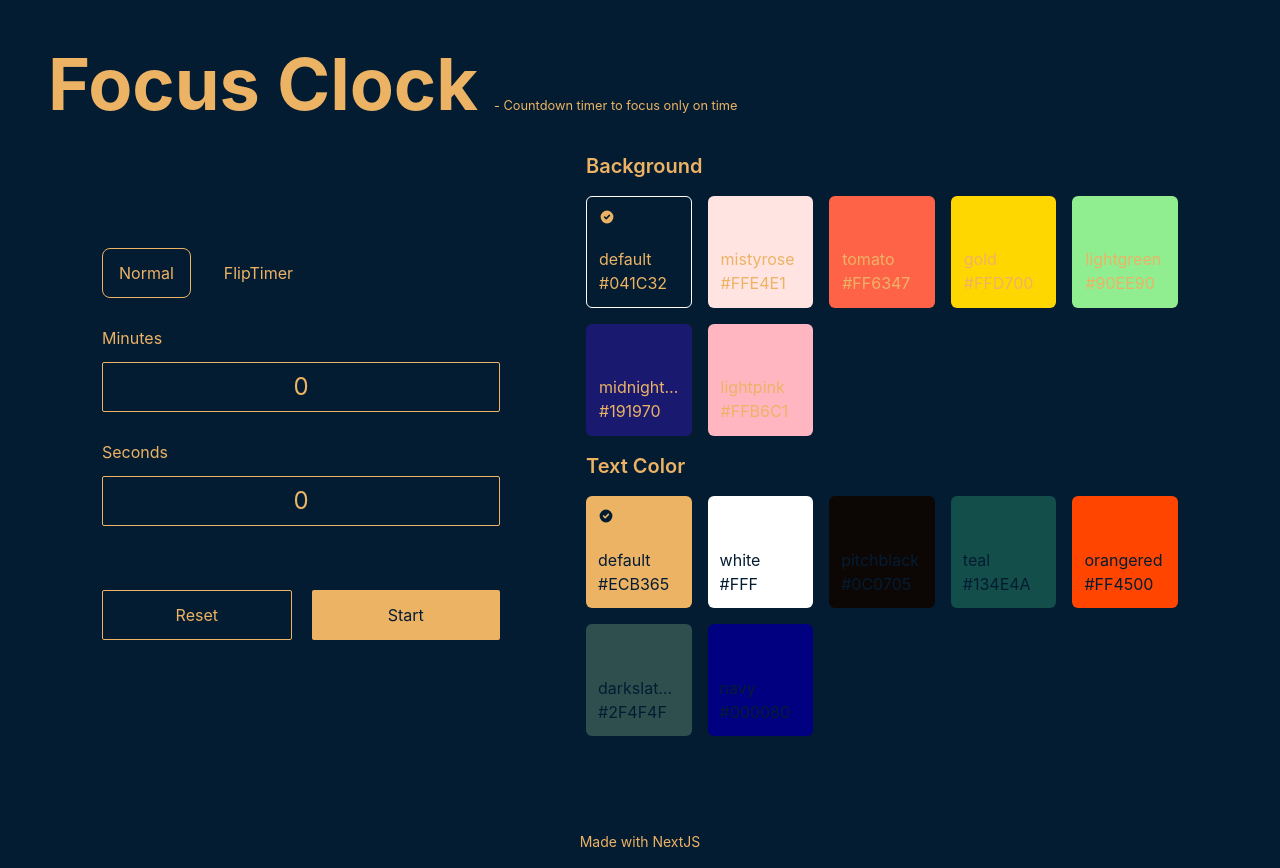
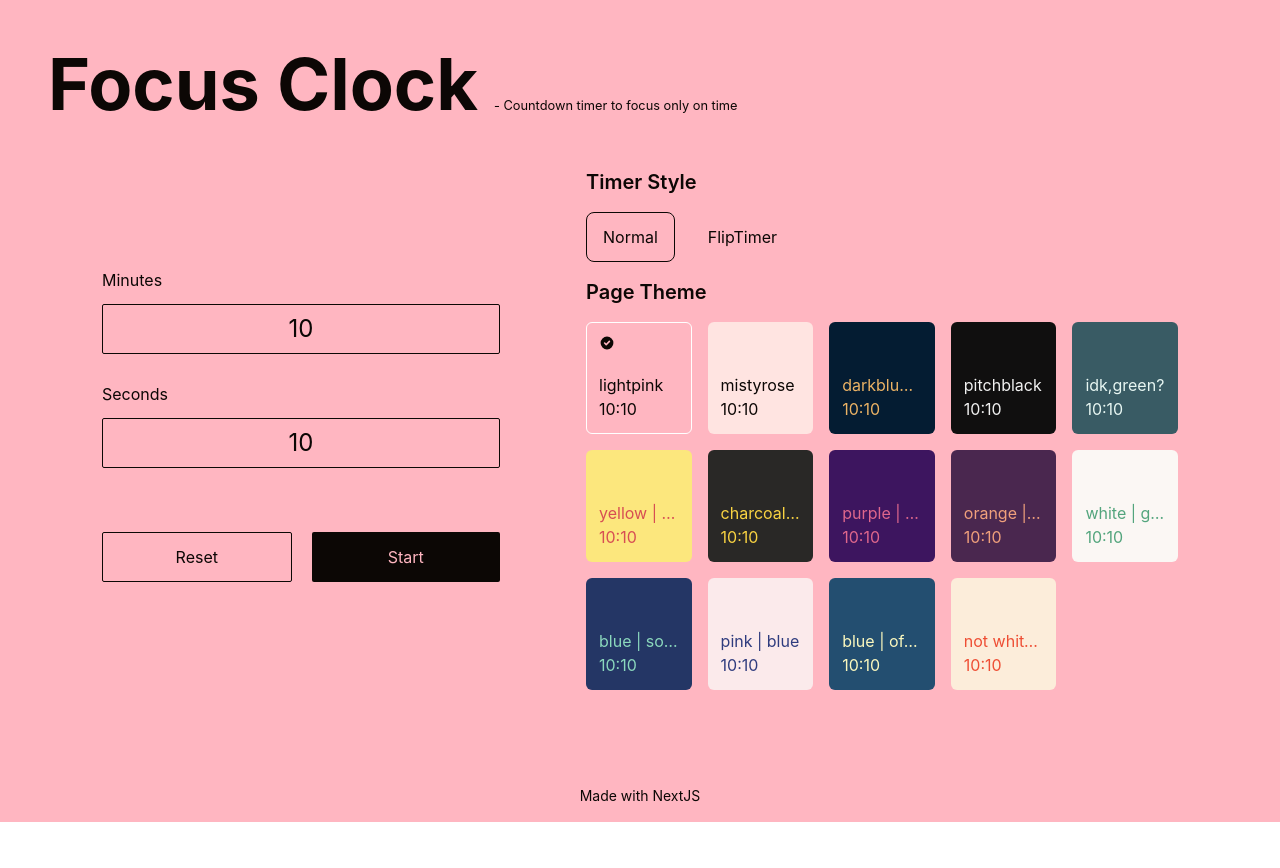
Before and after one commit to abhndv/focus-clock, a Next.js app: page / in a window 1280 px wide. After the commit the page ends 822 px from the top, so only its background shows below. Built offline with nearby package versions, Linux system fonts and the light colour scheme.

Commit message:
- Modified Page Theme combination - Moved Timer type to right side

```diff
--- a/src/colors.js
+++ b/src/colors.js
@@ -1,143 +1,74 @@
-const bgColors = {
-  default: "#041C32",
-  mistyrose: "#FFE4E1",
-  tomato: "#FF6347",
+const palette = [
+  {
+    name: "lightpink",
+    color1: "#FFB6C1",
+    color2: "#0C0705",
+  },
+  {
+    name: "mistyrose",
+    color1: "#FFE4E1",
+    color2: "#0C0705",
+  },
+  {
+    name: "darkblue | gold",
+    color1: "#041C32",
+    color2: "#ECB365",
+  },
+  {
+    name: "pitchblack",
+    color1: "#100F0F",
+    color2: "#F1F1F1",
+  },
+  {
+    name: "idk,green?",
+    color1: "#395B64",
+    color2: "#E7F6F2",
+  },
+  {
+    name: "yellow | red",
+    color1: "#FCE77D",
+    color2: "#d74e53",
+  },
+  {
+    name: "charcoal | yellow",
+    color1: "#292826",
+    color2: "#F9D342",
+  },
+  {
+    name: "purple | pink",
+    color1: "#3D155F",
+    color2: "#DF678C",
+  },
+  {
+    name: "orange | purple",
+    color2: "#F0A07C",
+    color1: "#4A274F",
+  },
+  {
+    name: "white | green",
+    color1: "#FBF7F4",
+    color2: "#53A57D",
+  },
+  {
+    name: "blue | some other blue",
+    color1: "#243665",
+    color2: "#8BD8BD",
+  },
+  {
+    name: "pink | blue",
+    color1: "#FBEAEB",
+    color2: "#2F3C7E",
+  },
+  {
+    name: "blue | off white",
+    color1: "#234E70",
+    color2: "#FBF8BE",
+  },
+  {
+    name: "not white | red",
+    color1: "#FCEDDA",
+    color2: "#EE4E34",
+  },
+];
 
-  // white: "#FFFFFF",
-  // whitesmoke: "#F5F5F5",
-  // gainsboro: "#DCDCDC",
-  // lightgrey: "#D3D3D3",
-  // silver: "#C0C0C0",
-  // darkgrey: "#A9A9A9",
-  // grey: "#808080",
-  // dimgrey: "#696969",
-  // black: "#000000",
-  // lightcoral: "#F08080",
-  // salmon: "#FA8072",
-  // rosybrown: "#BC8F8F",
-  // indianred: "#CD5C5C",
-  // red: "#FF0000",
-  // firebrick: "#B22222",
-  // brown: "#A52A2A",
-  // darkred: "#8B0000",
-  // maroon: "#800000",
-  // seashell: "#FFF5EE",
-  // peachpuff: "#FFDAB9",
-  // lightsalmon: "#FFA07A",
-  // darksalmon: "#E9967A",
-  // sandybrown: "#F4A460",
-  // coral: "#FF7F50",
-  // peru: "#CD853F",
-  // orangered: "#FF4500",
-  // chocolate: "#D2691E",
-  // sienna: "#A0522D",
-  // saddlebrown: "#8B4513",
-  // snow: "#FFFAFA",
-  // floralwhite: "#FFFAF0",
-  // oldlace: "#FDF5E6",
-  // linen: "#FAF0E6",
-  // papayawhip: "#FFEFD5",
-  // antiquewhite: "#FAEBD7",
-  // blanchedalmond: "#FFEBCD",
-  // bisque: "#FFE4C4",
-  // moccasin: "#FFE4B5",
-  // navajowhite: "#FFDEAD",
-  // wheat: "#F5DEB3",
-  // burlywood: "#DEB887",
-  // tan: "#D2B48C",
-  // darkorange: "#FF8C00",
-  // orange: "#FFA500",
-  // goldenrod: "#DAA520",
-  // darkgoldenrod: "#B8860B",
-  // cornsilk: "#FFF8DC",
-  // lemonchiffon: "#FFFACD",
-  // palegoldenrod: "#EEE8AA",
-  // khaki: "#F0E68C",
-  // darkkhaki: "#BDB76B",
-  gold: "#FFD700",
-  // ivory: "#FFFFF0",
-  // lightyellow: "#FFFFE0",
-  // beige: "#F5F5DC",
-  // lightgoldenrodyellow: "#FAFAD2",
-  // yellow: "#FFFF00",
-  // olive: "#808000",
-  // greenyellow: "#ADFF2F",
-  // yellowgreen: "#9ACD32",
-  // olivedrab: "#6B8E23",
-  // darkolivegreen: "#556B2F",
-  // chartreuse: "#7FFF00",
-  // lawngreen: "#7CFC00",
-  // honeydew: "#F0FFF0",
-  // palegreen: "#98FB98",
-  lightgreen: "#90EE90",
-  // darkseagreen: "#8FBC8F",
-  // lime: "#00FF00",
-  // limegreen: "#32CD32",
-  // forestgreen: "#228B22",
-  // green: "#008000",
-  // darkgreen: "#006400",
-  // springgreen: "#00FF7F",
-  // mediumseagreen: "#3CB371",
-  // seagreen: "#2E8B57",
-  // mintcream: "#F5FFFA",
-  // aquamarine: "#7FFFD4",
-  // mediumaquamarine: "#66CDAA",
-  // mediumspringgreen: "#00FA9A",
-  // turquoise: "#40E0D0",
-  // mediumturquoise: "#48D1CC",
-  // lightseagreen: "#20B2AA",
-  // azure: "#F0FFFF",
-  // lightcyan: "#E0FFFF",
-  // paleturquoise: "#AFEEEE",
-  // powderblue: "#B0E0E6",
-  // lightblue: "#ADD8E6",
-  // cyan: "#00FFFF",
-  // cadetblue: "#5F9EA0",
-  // darkturquoise: "#00CED1",
-  // darkcyan: "#008B8B",
-  // teal: "#008080",
-  // darkslategrey: "#2F4F4F",
-  // aliceblue: "#F0F8FF",
-  // lightskyblue: "#87CEFA",
-  // skyblue: "#87CEEB",
-  // dodgerblue: "#1E90FF",
-  // deepskyblue: "#00BFFF",
-  // steelblue: "#4682B4",
-  // lightsteelblue: "#B0C4DE",
-  // cornflowerblue: "#6495ED",
-  // royalblue: "#4169E1",
-  // lightslategrey: "#778899",
-  // slategrey: "#708090",
-  // lavender: "#E6E6FA",
-  // mediumslateblue: "#7B68EE",
-  // slateblue: "#6A5ACD",
-  // blue: "#0000FF",
-  // mediumblue: "#0000CD",
-  // darkslateblue: "#483D8B",
-  // darkblue: "#00008B",
-  midnightblue: "#191970",
-  // navy: "#000080",
-  // mediumpurple: "#9370DB",
-  // ghostwhite: "#F8F8FF",
-  // blueviolet: "#8A2BE2",
-  // darkorchid: "#9932CC",
-  // darkviolet: "#9400D3",
-  // indigo: "#4B0082",
-  // mediumorchid: "#BA55D3",
-  // thistle: "#D8BFD8",
-  // plum: "#DDA0DD",
-  // violet: "#EE82EE",
-  lightpink: "#FFB6C1",
-};
-
-const textColors = {
-  default: "#ECB365",
-  white: "#FFF",
-  pitchblack: "#0C0705",
-  teal: "#134E4A",
-  orangered: "#FF4500",
-  darkslategrey: "#2F4F4F",
-  navy: "#000080",
-};
-
-module.exports = { bgColors, textColors };
+module.exports = { palette };
--- a/src/components/theme.js
+++ b/src/components/theme.js
@@ -1,52 +1,79 @@
-import { bgColors, textColors } from "../colors";
+import { palette } from "../colors";
 import { HiCheckCircle } from "react-icons/hi";
 import { useSelector, useDispatch } from "react-redux";
 import { setBackground, setTextColor } from "../store/themeSlice";
+import { setFlipTimer } from "../store/timerSlice";
 
 function Theme() {
   const dispatch = useDispatch();
   const background = useSelector((state) => state.theme.background);
   const textColor = useSelector((state) => state.theme.textColor);
+  const isFlipTimer = useSelector((state) => state.timer.isFlipTimer);
+
+  const min = useSelector((state) => state.timer.minutes);
+  const sec = useSelector((state) => state.timer.seconds);
+
+  const displayTime = () => {
+    const time = min * 60 + parseInt(sec || 0);
+    const m = parseInt(time / 60)
+      .toString()
+      .padStart(2, 0);
+    const s = parseInt(time % 60)
+      .toString()
+      .padStart(2, 0);
+    return m + ":" + s;
+  };
+
+  const selectTheme = (bg, text) => {
+    dispatch(setBackground(bg));
+    dispatch(setTextColor(text));
+  };
 
   return (
     <article className="themes w-full lg:w-3/4 xl:w-1/2">
-      <h2 className="font-semibold text-xl mb-4" style={{ color: textColor }}>
-        Background
+      <h2 className="font-semibold text-xl my-4" style={{ color: textColor }}>
+        Timer Style
       </h2>
       <div className="grid grid-cols-4 md:grid-cols-5 gap-3 md:gap-4 overflow-x-auto flex-wrap max-h-120">
-        {Object.entries(bgColors).map(([key, value]) => (
+        <div className="flex gap-4">
+          <button
+            className="inline-block py-3 px-4 rounded-lg border"
+            onClick={() => {
+              dispatch(setFlipTimer(false));
+            }}
+            style={{ color: textColor, borderColor: isFlipTimer ? "transparent" : textColor }}
+          >
+            Normal
+          </button>
+          <button
+            className="inline-block py-3 px-4 rounded-lg border"
+            onClick={() => {
+              dispatch(setFlipTimer(true));
+            }}
+            style={{ color: textColor, borderColor: isFlipTimer ? textColor : "transparent" }}
+          >
+            FlipTimer
+          </button>
+        </div>
+      </div>
+      <h2 className="font-semibold text-xl my-4" style={{ color: textColor }}>
+        Page Theme
+      </h2>
+      <div className="grid grid-cols-3 sm:grid-cols-4 md:grid-cols-5 gap-3 md:gap-4 overflow-x-auto flex-wrap max-h-120">
+        {palette.map((obj, index) => (
           <div
             className={[
               `themes__card h-24 md:h-28 p-3 rounded-md flex flex-col justify-between border cursor-pointer transition-all duration-200 `,
-              value == background ? "border-white" : "border-transparent",
+              obj.color1 == background ? "border-white" : "border-transparent",
             ].join(" ")}
-            key={key}
-            style={{ backgroundColor: value, color: textColor }}
-            onClick={() => dispatch(setBackground(value))}
+            key={index}
+            style={{ backgroundColor: obj.color1, color: obj.color2 }}
+            onClick={() => selectTheme(obj.color1, obj.color2)}
           >
-            {value == background ? <HiCheckCircle /> : <span></span>}
+            {obj.color1 == background ? <HiCheckCircle /> : <span></span>}
             <p>
-              <span className="text-ellipsis whitespace-pre w-full overflow-hidden block">{key}</span>
-              <span className="text-ellipsis whitespace-pre w-full overflow-hidden block">{value}</span>
-            </p>
-          </div>
-        ))}
-      </div>
-      <h2 className="font-semibold text-xl my-4" style={{ color: textColor }}>
-        Text Color
-      </h2>
-      <div className="grid grid-cols-4 md:grid-cols-5 gap-3 md:gap-4 overflow-x-auto flex-wrap max-h-120">
-        {Object.entries(textColors).map(([key, value]) => (
-          <div
-            className="themes__card h-24 md:h-28 p-3 rounded-md flex flex-col justify-between cursor-pointer transition-all duration-200 hover:shadow-md hover:shadow-slate-500"
-            key={key}
-            style={{ backgroundColor: value, color: background }}
-            onClick={() => dispatch(setTextColor(value))}
-          >
-            {value == textColor ? <HiCheckCircle /> : <span></span>}
-            <p>
-              <span className="text-ellipsis whitespace-pre w-full overflow-hidden block">{key}</span>
-              <span className="text-ellipsis whitespace-pre w-full overflow-hidden block">{value}</span>
+              <span className="text-ellipsis whitespace-pre w-full overflow-hidden block">{obj.name}</span>
+              <span className="text-ellipsis whitespace-pre w-full overflow-hidden block">{displayTime()}</span>
             </p>
           </div>
         ))}
--- a/src/components/timerForm.js
+++ b/src/components/timerForm.js
@@ -1,12 +1,11 @@
 import { useSelector, useDispatch } from "react-redux";
-import { setMinutes, setSeconds, startTimer, setFlipTimer, resetTimer } from "../store/timerSlice";
+import { setMinutes, setSeconds, startTimer, resetTimer } from "../store/timerSlice";
 
 function TimerForm() {
   const dispatch = useDispatch();
 
   const min = useSelector((state) => state.timer.minutes);
   const sec = useSelector((state) => state.timer.seconds);
-  const isFlipTimer = useSelector((state) => state.timer.isFlipTimer);
   const background = useSelector((state) => state.theme.background);
   const textColor = useSelector((state) => state.theme.textColor);
 
@@ -21,26 +20,6 @@ function TimerForm() {
 
   return (
     <div className="w-full lg:w-1/4 flex lg:flex-col gap-3 md:gap-5 justify-between min-w-fit">
-      <div className="flex gap-4">
-        <button
-          className="inline-block py-3 px-4 rounded-lg border"
-          onClick={() => {
-            dispatch(setFlipTimer(false));
-          }}
-          style={{ color: textColor, borderColor: isFlipTimer ? "transparent" : textColor }}
-        >
-          Normal
-        </button>
-        <button
-          className="inline-block py-3 px-4 rounded-lg border"
-          onClick={() => {
-            dispatch(setFlipTimer(true));
-          }}
-          style={{ color: textColor, borderColor: isFlipTimer ? textColor : "transparent" }}
-        >
-          FlipTimer
-        </button>
-      </div>
       <div className="flex flex-col mt-2">
         <label className="block mb-3" style={{ color: textColor }}>
           Minutes
@@ -71,7 +50,7 @@ function TimerForm() {
           style={{ borderColor: textColor, color: textColor }}
         />
       </div>
-      <div className="flex flex-row-reverse gap-3 md:gap-5 mt-6 w-full">
+      <div className="flex flex-row-reverse gap-3 md:gap-5 mt-6 w-full lg:w-64 xl:w-full">
         <button
           className="block px-3 py-3 text-center min-w-[80px] md:min-w-[120px] w-full mt-5 rounded-sm transition-all duration-300"
           onClick={startClick}
--- a/src/pages/index.js
+++ b/src/pages/index.js
@@ -26,7 +26,7 @@ export default function Home() {
               <h1 className="font-bold text-4xl md:text-5xl lg:text-7xl">Focus Clock</h1>
               <small className="">- Countdown timer to focus only on time</small>
             </div>
-            <div className="h-full flex flex-col lg:flex-row items-center justify-evenly my-8 gap-8">
+            <div className="h-full flex flex-1 flex-col lg:flex-row items-center justify-evenly my-8 gap-8">
               <TimerForm />
               <Theme />
             </div>
--- a/src/store/themeSlice.js
+++ b/src/store/themeSlice.js
@@ -1,8 +1,8 @@
 import { createSlice } from "@reduxjs/toolkit";
 
 const initialState = {
-  background: "#041C32",
-  textColor: "#ECB365",
+  background: "#FFB6C1",
+  textColor: "#0C0705",
 };
 
 export const themeSlice = createSlice({
--- a/src/store/timerSlice.js
+++ b/src/store/timerSlice.js
@@ -3,8 +3,8 @@ import { createSlice } from "@reduxjs/toolkit";
 const initialState = {
   time: 0,
   isFlipTimer: false,
-  minutes: 0,
-  seconds: 0,
+  minutes: 10,
+  seconds: 10,
   running: false,
 };
 
```
